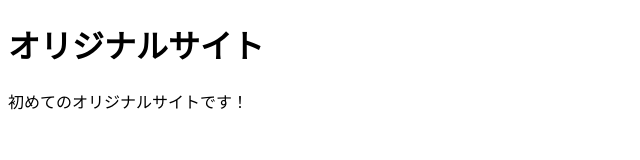
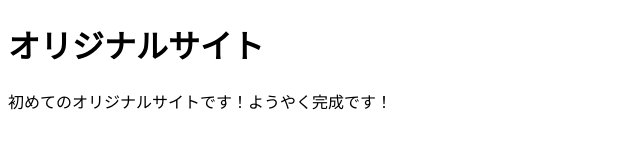
Before and after one commit to htfif77/mySite, a plain HTML site: page index.html in a window 1280 px wide. Shown: the whole page, without its empty margins (0-640 px from the left). Drawn offline with Linux system fonts and the light colour scheme.

Commit message:
Add files via upload

```diff
--- a/index.html
+++ b/index.html
@@ -8,7 +8,7 @@
 <body>
   <main>
     <h1>オリジナルサイト</h1>
-    <p>初めてのオリジナルサイトです！</p>
+    <p>初めてのオリジナルサイトです！ようやく完成です！</p>
   </main>
 </body>
 </html>
```
